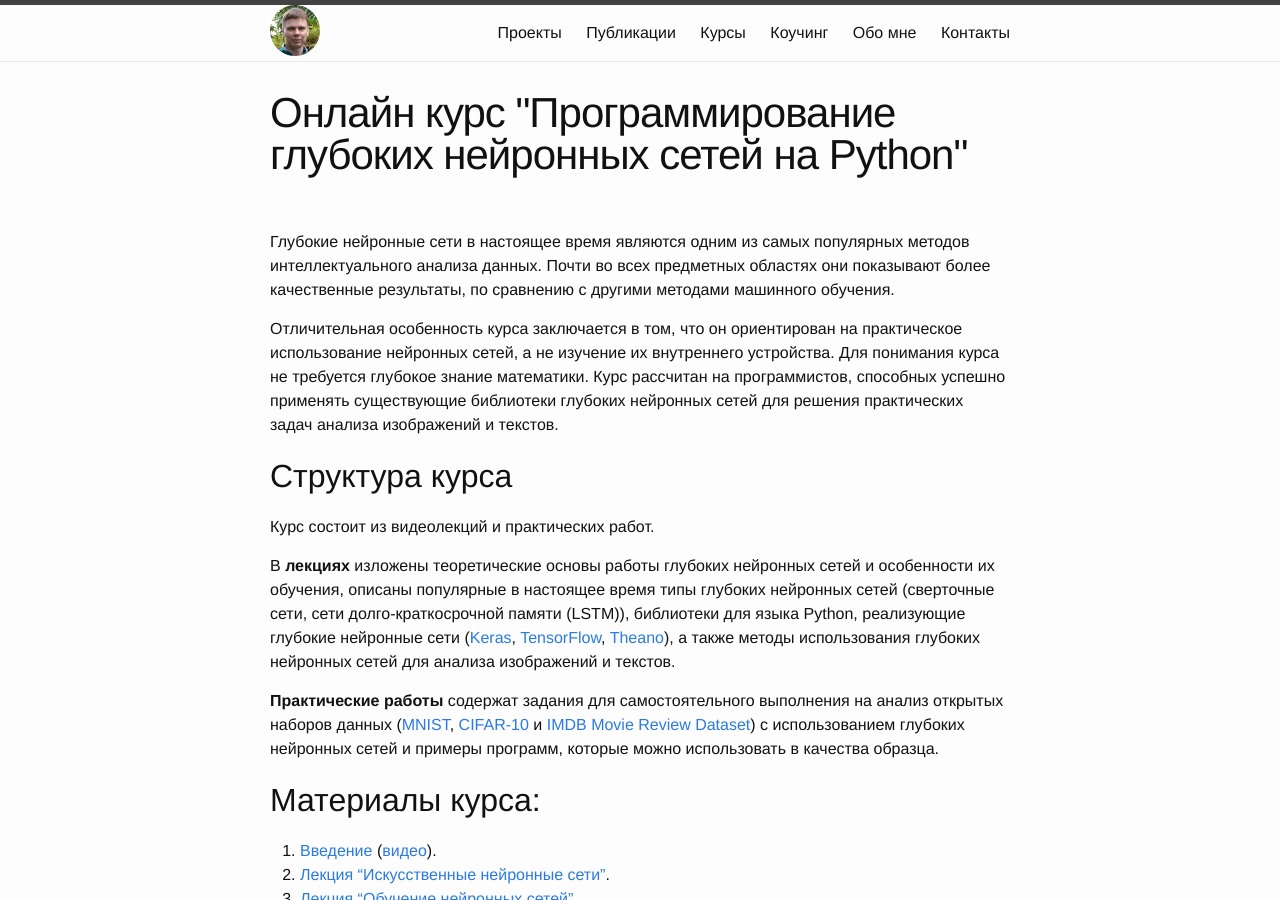
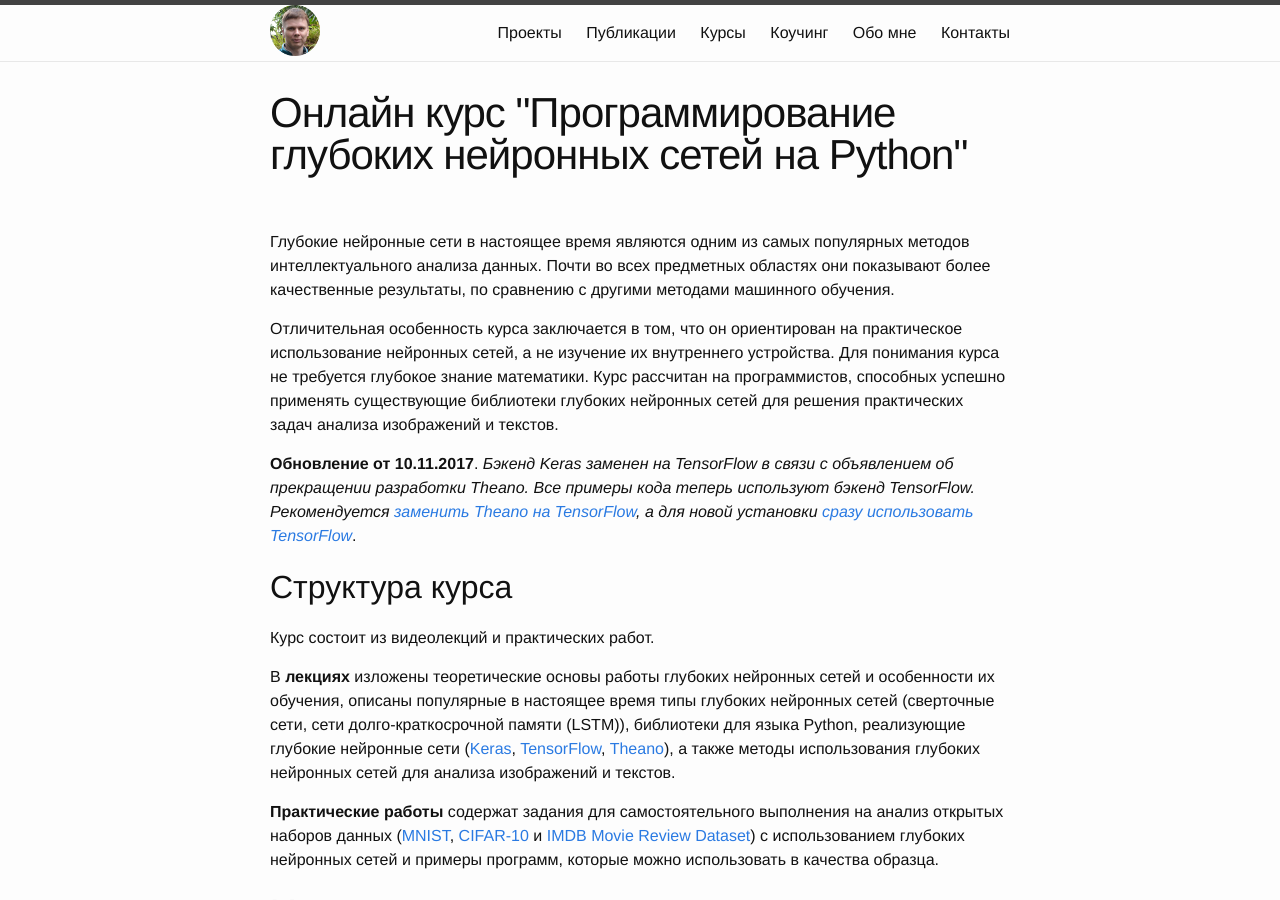
Before and after one commit to sozykin/asozykin.ru, a Jekyll site: the page built from _pages/courses/nnpython/nnpython.md, in a window 1280 px wide and 900 px high. Built offline with Jekyll 4.4.1, drawn with Linux system fonts in a browser that asks for light colours; comment, search, counter and statistics services are not loaded.

Commit message:
Updated nnpython.md

```diff
--- a/_pages/courses/nnpython/nnpython.md
+++ b/_pages/courses/nnpython/nnpython.md
@@ -6,6 +6,8 @@ permalink: /courses/nnpython
 Глубокие нейронные сети в настоящее время являются одним из самых популярных методов интеллектуального анализа данных. Почти во всех предметных областях они показывают более качественные результаты, по сравнению с другими методами машинного обучения.
 
 Отличительная особенность курса заключается в том, что он ориентирован на практическое использование нейронных сетей, а не изучение их внутреннего устройства. Для понимания курса не требуется глубокое знание математики. Курс рассчитан на программистов, способных успешно применять существующие библиотеки глубоких нейронных сетей для решения практических задач анализа изображений и текстов.
+
+**Обновление от 10.11.2017**. *Бэкенд Keras заменен на TensorFlow в связи с объявлением об прекращении разработки Theano. Все примеры кода теперь используют бэкенд TensorFlow. Рекомендуется [заменить Theano на TensorFlow](/deep_learning/2017/11/11/Deep-Learning-Course-TensorFlow.html), а для новой установки [сразу использовать TensorFlow](/deep_learning/2017/09/07/Keras-Installation-TensorFlow.html)*.
 
 ## Структура курса
 
```
